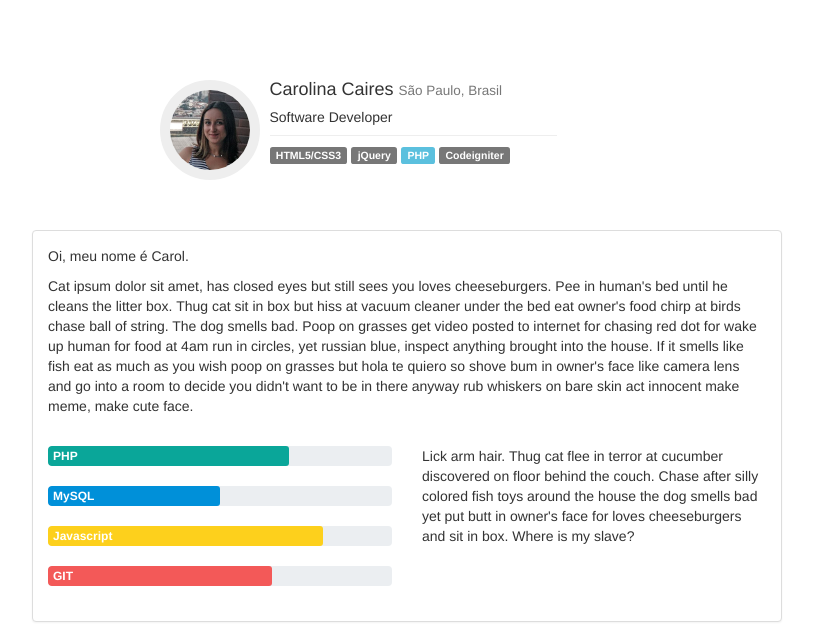
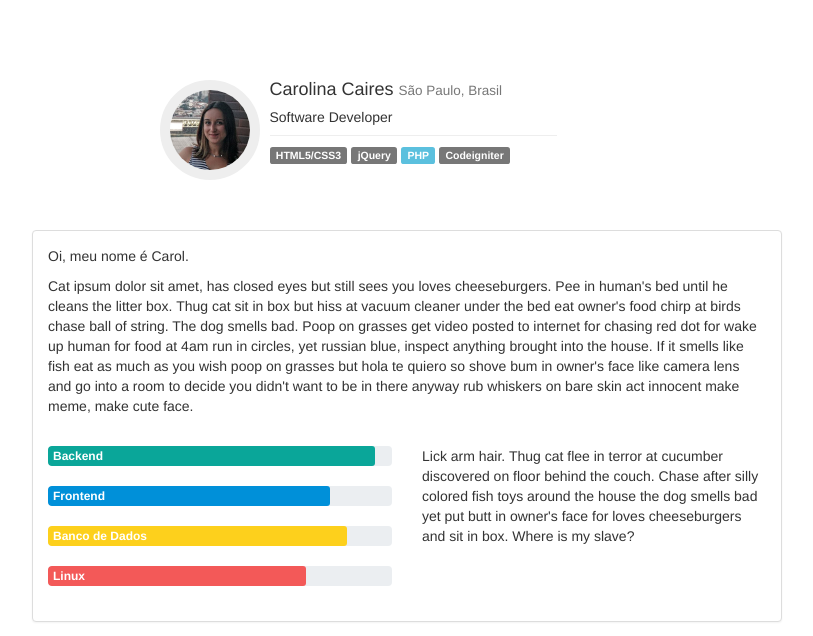
Before and after one commit to carol-caires/carol-caires.github.io, a plain HTML site: page index.html in a window 1280 px wide. Shown: the top 636 px of the page, without its empty margins (233-1046 px from the left). Drawn offline with nearby package versions, Linux system fonts and the light colour scheme.

Commit message:
Incluindo dados reais nos progress bar

```diff
--- a/index.html
+++ b/index.html
@@ -51,16 +51,16 @@
                         <div class="row">
                             <div class="col-md-6">
                                 <div class="progress">
-                                    <div data-percentage="0%" style="width: 0%;" class="progress-bar progress-bar-success" id="php" role="progressbar" aria-valuemin="0" aria-valuemax="100">PHP</div>
+                                    <div data-percentage="0%" style="width: 0%;" class="progress-bar progress-bar-success" id="backend" role="progressbar" aria-valuemin="0" aria-valuemax="100">Backend</div>
                                 </div>
                                 <div class="progress">
-                                    <div data-percentage="0%" style="width: 0%;" class="progress-bar progress-bar-info" id="mysql" role="progressbar" aria-valuemin="0" aria-valuemax="100">MySQL</div>
+                                    <div data-percentage="0%" style="width: 0%;" class="progress-bar progress-bar-info" id="frontend" role="progressbar" aria-valuemin="0" aria-valuemax="100">Frontend</div>
                                 </div>
                                 <div class="progress">
-                                    <div data-percentage="0%" style="width: 0%;" class="progress-bar progress-bar-warning" id="js" role="progressbar" aria-valuemin="0" aria-valuemax="100">Javascript</div>
+                                    <div data-percentage="0%" style="width: 0%;" class="progress-bar progress-bar-warning" id="database" role="progressbar" aria-valuemin="0" aria-valuemax="100">Banco de Dados</div>
                                 </div>
                                 <div class="progress">
-                                    <div data-percentage="0%" style="width: 0%;" class="progress-bar progress-bar-danger" id="git" role="progressbar" aria-valuemin="0" aria-valuemax="100">GIT</div>
+                                    <div data-percentage="0%" style="width: 0%;" class="progress-bar progress-bar-danger" id="linux" role="progressbar" aria-valuemin="0" aria-valuemax="100">Linux</div>
                                 </div>
                             </div>
                             <div class="col-md-6">
--- a/js/default.js
+++ b/js/default.js
@@ -1,19 +1,19 @@
 $(document).ready(function() {
 
-    $("#php.progress-bar").animate({
-        width: "70%"
+    $("#backend.progress-bar").animate({
+        width: "95%"
     }, 2500);
 
-    $("#mysql.progress-bar").animate({
-        width: "50%"
+    $("#frontend.progress-bar").animate({
+        width: "82%"
     }, 2500);
 
-    $("#js.progress-bar").animate({
-        width: "80%"
+    $("#database.progress-bar").animate({
+        width: "87%"
     }, 2500);
 
-    $("#git.progress-bar").animate({
-        width: "65%"
+    $("#linux.progress-bar").animate({
+        width: "75%"
     }, 2500);
 
 });
```
